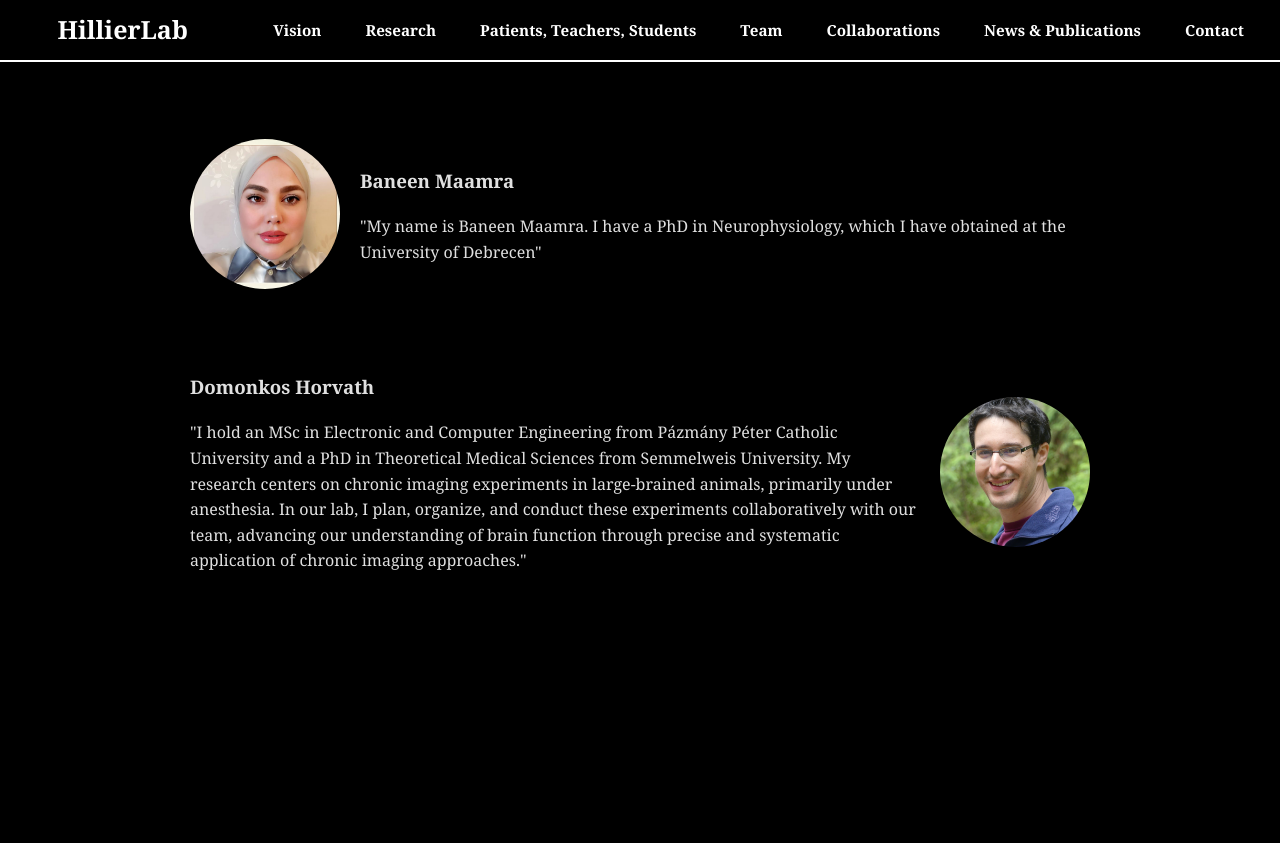
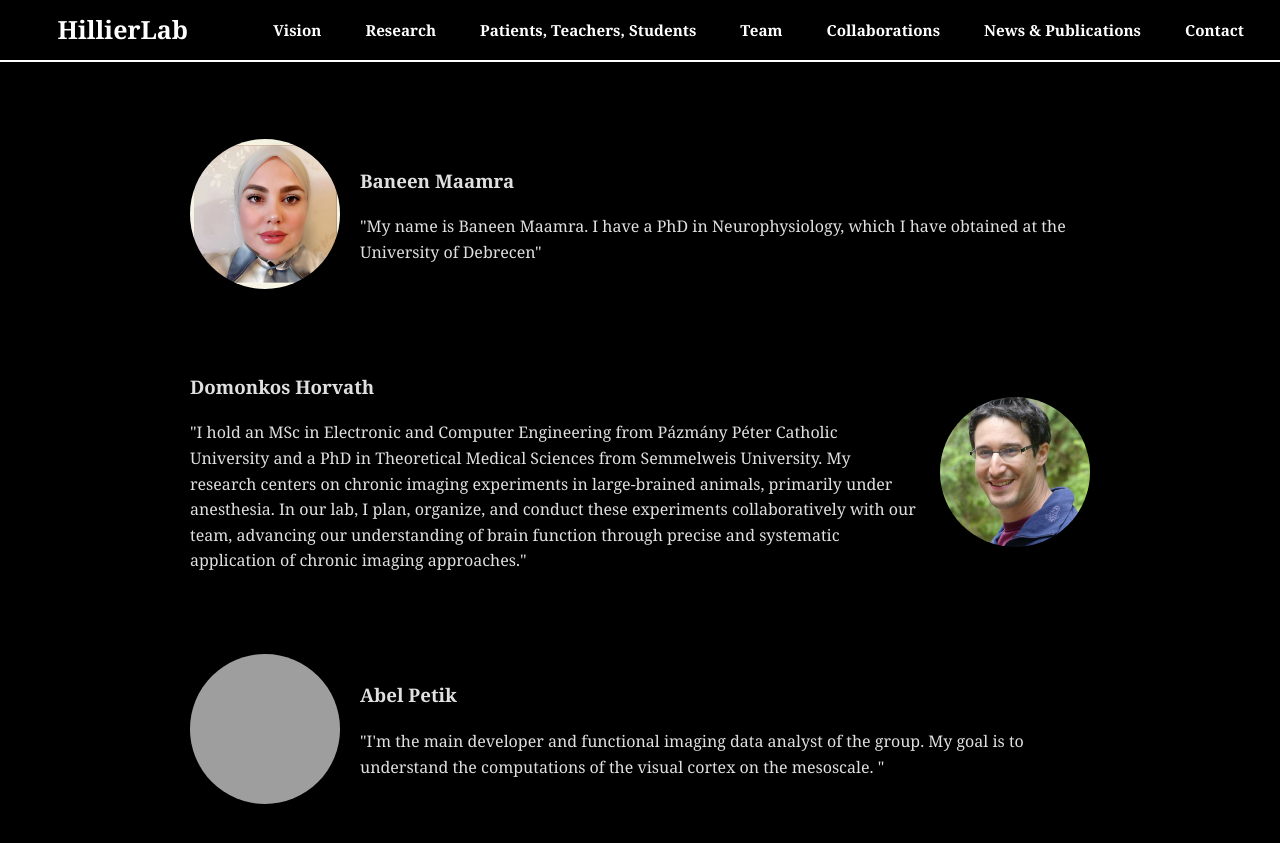
Before and after one commit to dzsano/rottenbillerdavid.github.io, a Jekyll site: the page built from team.md, in a window 1280 px wide and 900 px high, scrolled down 1297 px. Shown: the top 843 px of the window. Built offline with Jekyll 4.4.1, drawn with Linux system fonts in a browser that asks for light colours; before the commit the page ends 1951 px from its top, so only the background shows below that; grey boxes are pictures that could not be loaded.

Commit message:
Update team.md

```diff
--- a/team.md
+++ b/team.md
@@ -85,3 +85,12 @@ title: Meet the Team
     <p>"I hold an MSc in Electronic and Computer Engineering from Pázmány Péter Catholic University and a PhD in Theoretical Medical Sciences from Semmelweis University. My research centers on chronic imaging experiments in large-brained animals, primarily under anesthesia. In our lab, I plan, organize, and conduct these experiments collaboratively with our team, advancing our understanding of brain function through precise and systematic application of chronic imaging approaches."</p>
   </div>
 </div>
+
+<div style="display: flex; align-items: center; margin-bottom: 2em;">
+  <img src="/assets/images/Abel.jpg" alt="Member Name" style="width: 150px; height: 150px; aspect-ratio: 1 / 1; border-radius: 50%; object-fit: cover; margin-right: 20px;">
+  <div>
+    <h3>Abel Petik</h3>
+    <p>"I'm the main developer and functional imaging data analyst of the group. My goal is to understand the computations of the visual cortex on the mesoscale.
+"</p>
+  </div>
+</div>
```
